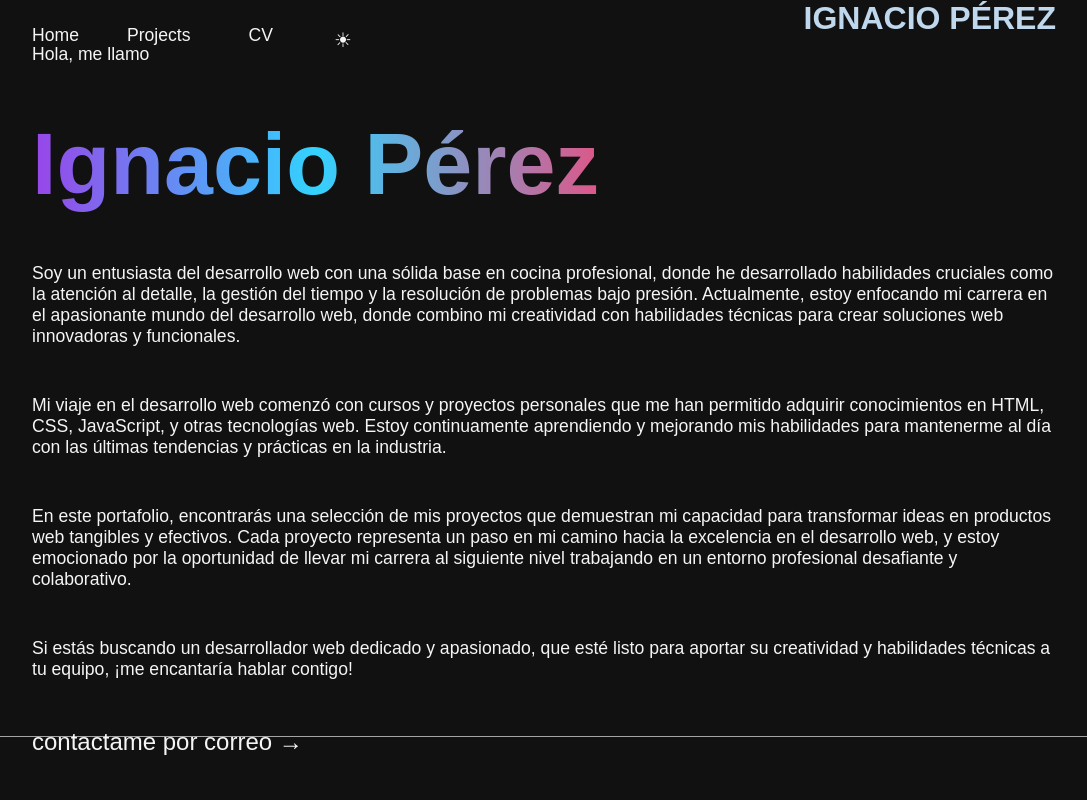
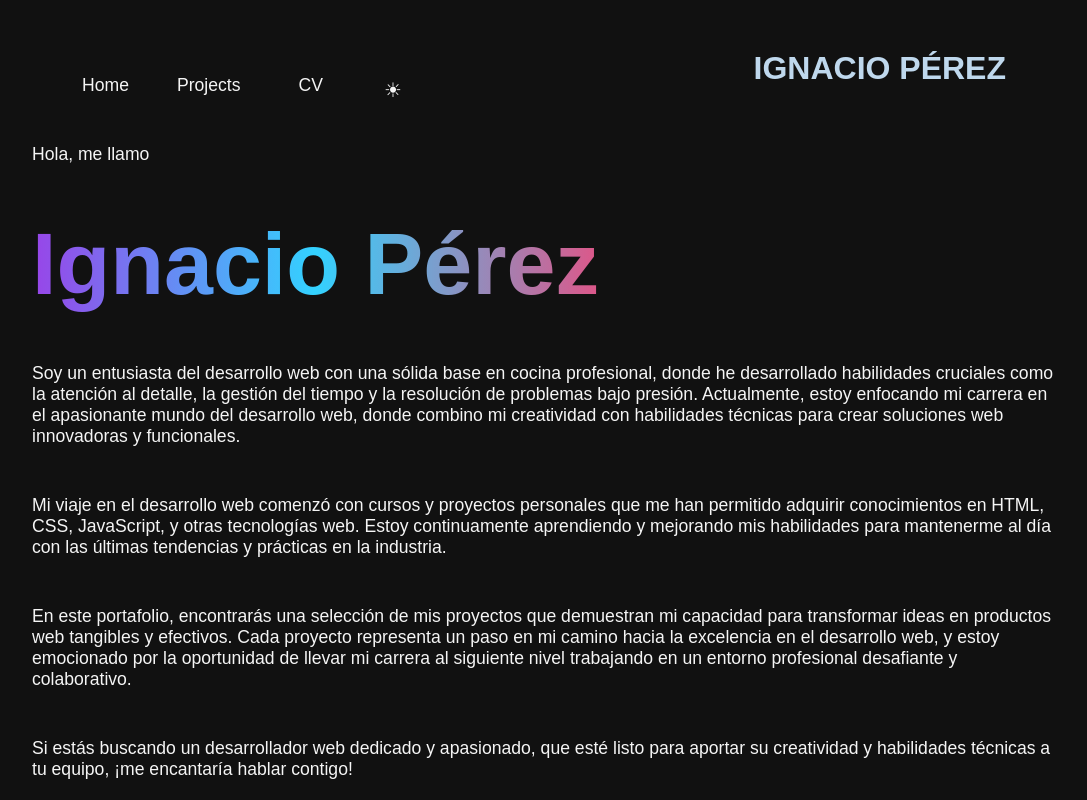
Before and after one commit to IgnacioP46/Porfolio, a website built with Vite: page index.html in a window 1280 px wide. Shown: the top 800 px of the page, without its empty margins (96-1183 px from the left). Built offline with nearby package versions, Linux system fonts and the light colour scheme; files whose address does not match are found by name.

Commit message:
Navbar.css

```diff
--- a/components/Navbar/Navbar.css
+++ b/components/Navbar/Navbar.css
@@ -5,6 +5,7 @@ nav {
     align-items: center;
     padding: 0 8rem;
     flex-wrap: wrap;
+    margin: 50px
   }
 
   @media (max-width: 770px) {
```
